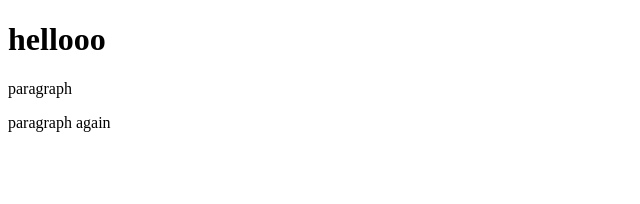
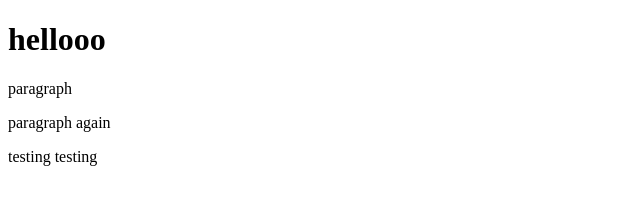
Before and after one commit to torreymac/git-test, a website: page index.html in a window 1280 px wide. Shown: the whole page, without its empty margins (0-640 px from the left). Drawn offline with Linux system fonts and the light colour scheme.

```diff
--- a/index.html
+++ b/index.html
@@ -4,5 +4,6 @@
         <h1>hellooo</h1>
         <p>paragraph</p>
         <p>paragraph again</p>
+        <p>testing testing</p>
     </body>
 </html>
```
Also changed, not shown: package.json (added, +24 -0 lines), 2 other files.
